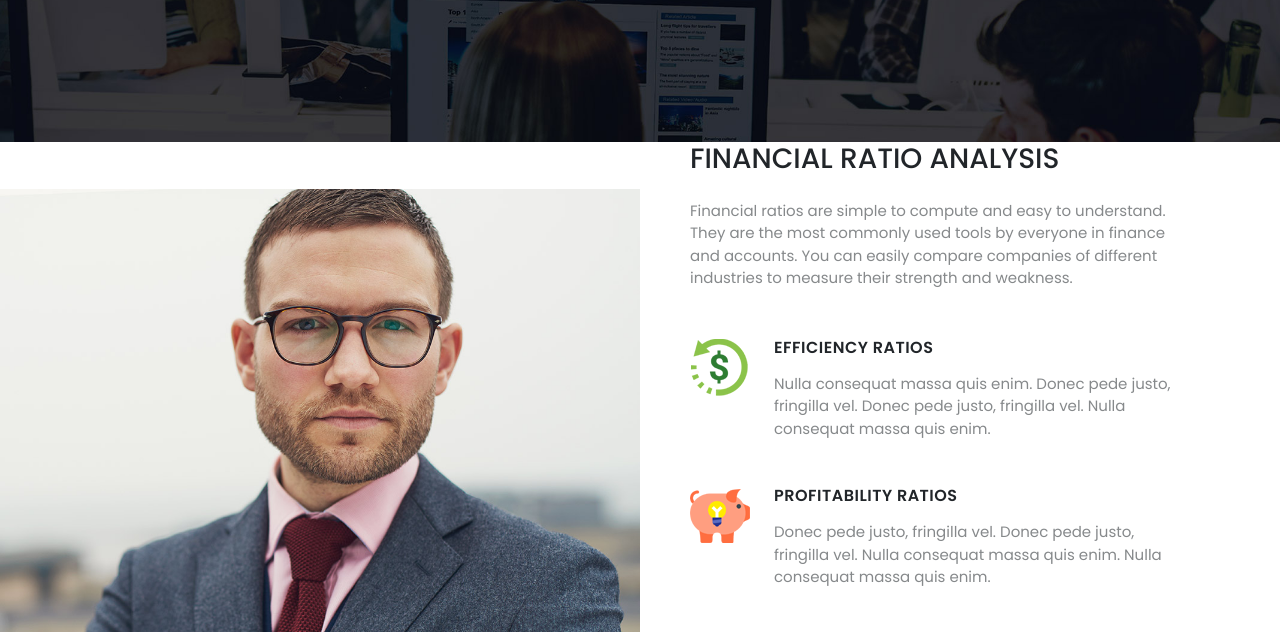
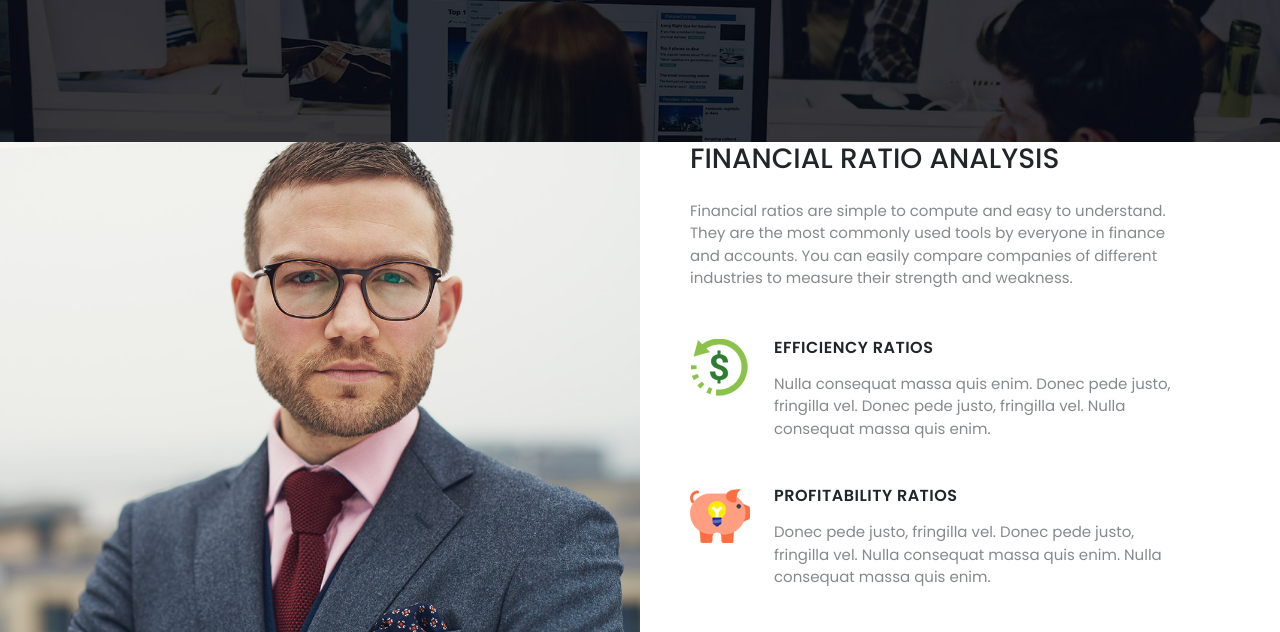
Before and after one commit to vikram1999-ux/sample, a plain HTML site: page about.html in a window 1280 px wide. Shown: the part 280-912 px from the top of the page. Drawn offline with nearby package versions, Linux system fonts and the light colour scheme.

Commit message:
Update about.html

```diff
--- a/about.html
+++ b/about.html
@@ -125,7 +125,7 @@
     <!----------------about detail------------------------>
     <section class="aboutDetail">
       <div class="container-fluid p-0">
-        <div class="row row-cols-2 gx-0 align-items-center">
+        <div class="row row-cols-2 gx-0">
           <div class="col">
             <div class="thumbnail">
               <img src="assets/images/about01.jpg" class="img-fluid" alt="" />
```
